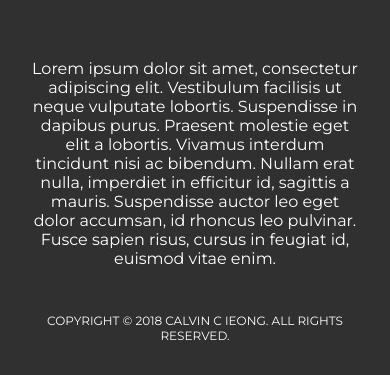
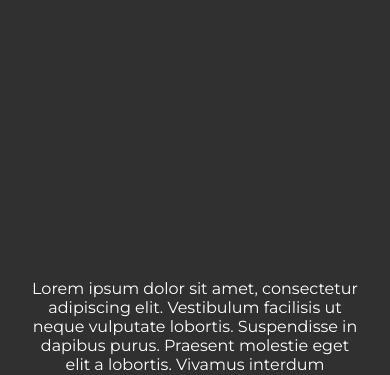
Before and after one commit to ICalvinG/personal-website, a React app: page /about in a window 390 px wide. Shown: the part 722-1097 px from the top of the page. Built offline with nearby package versions, Linux system fonts and the light colour scheme.

Commit message:
Add extra rows to expand Main component in mobile view

```diff
--- a/src/assets/stylesheets/components/About.css
+++ b/src/assets/stylesheets/components/About.css
@@ -9,6 +9,6 @@
 
 @media screen and (max-width: 720px) {
   .about__section {
-    grid-row: 3;
+    grid-row: 5/6;
   }
 }
--- a/src/assets/stylesheets/components/App.css
+++ b/src/assets/stylesheets/components/App.css
@@ -35,11 +35,15 @@ footer {
 
 @media screen and (max-width: 720px) {
   #app__wrapper {
-    grid-template-rows: repeat(4, minmax(100px, auto));
+    grid-template-rows: repeat(8, minmax(100px, auto));
     grid-template-areas:
       "header header"
       "reference reference"
       "main main"
+      "main main"
+      "main main"
+      "main main"
+      "main main"
       "footer footer";
   }
 }
```
